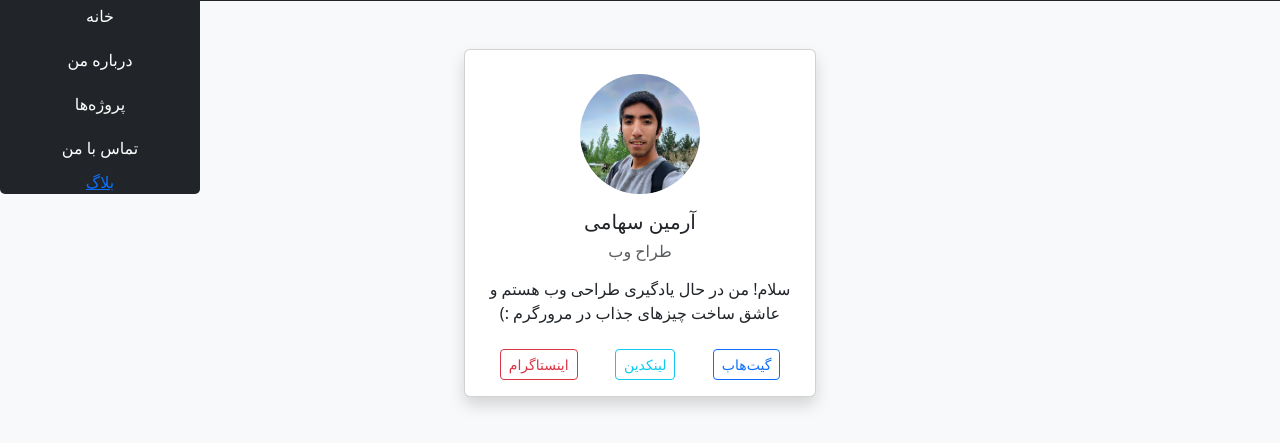
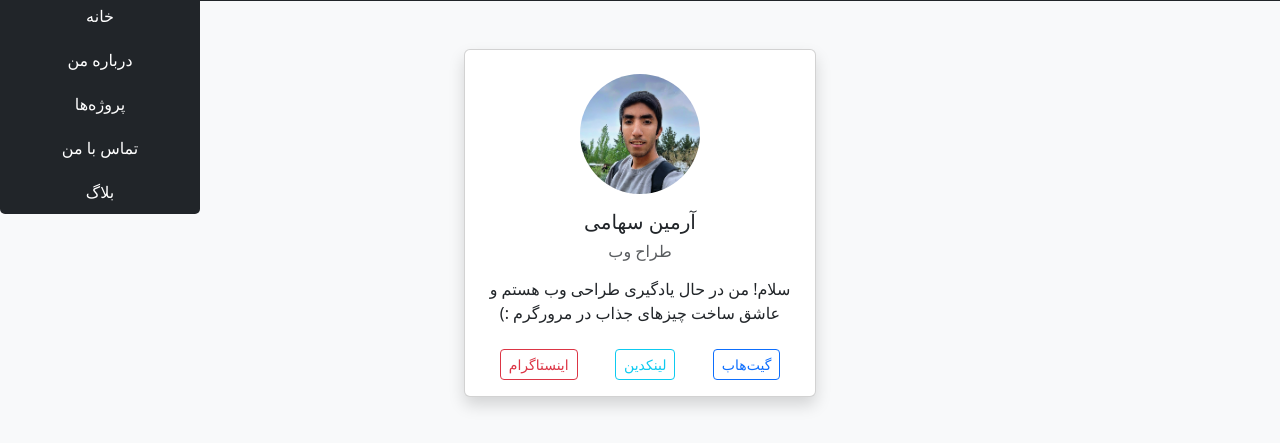
Before and after one commit to arminshami7/portfolio, a plain HTML site: page docs/index.html in a window 1280 px wide. Both pictures are taken after a click on the button "Toggle navigation". Shown: the part 71-514 px from the top of the page. Drawn offline with nearby package versions, Linux system fonts and the light colour scheme.

Commit message:
Update index.html

```diff
--- a/docs/index.html
+++ b/docs/index.html
@@ -38,9 +38,9 @@
         </li>
         <li class="nav-item">
           <a class="nav-link" href="#contact">تماس با من</a>
-        </li>
+        </li >
         <li class="nav-item">
-          <a href="blog/blog.html">بلاگ</a>
+          <a class="nav-link" href="blog/blog.html">بلاگ</a>
         </li>
       </ul>
     </div>
```
